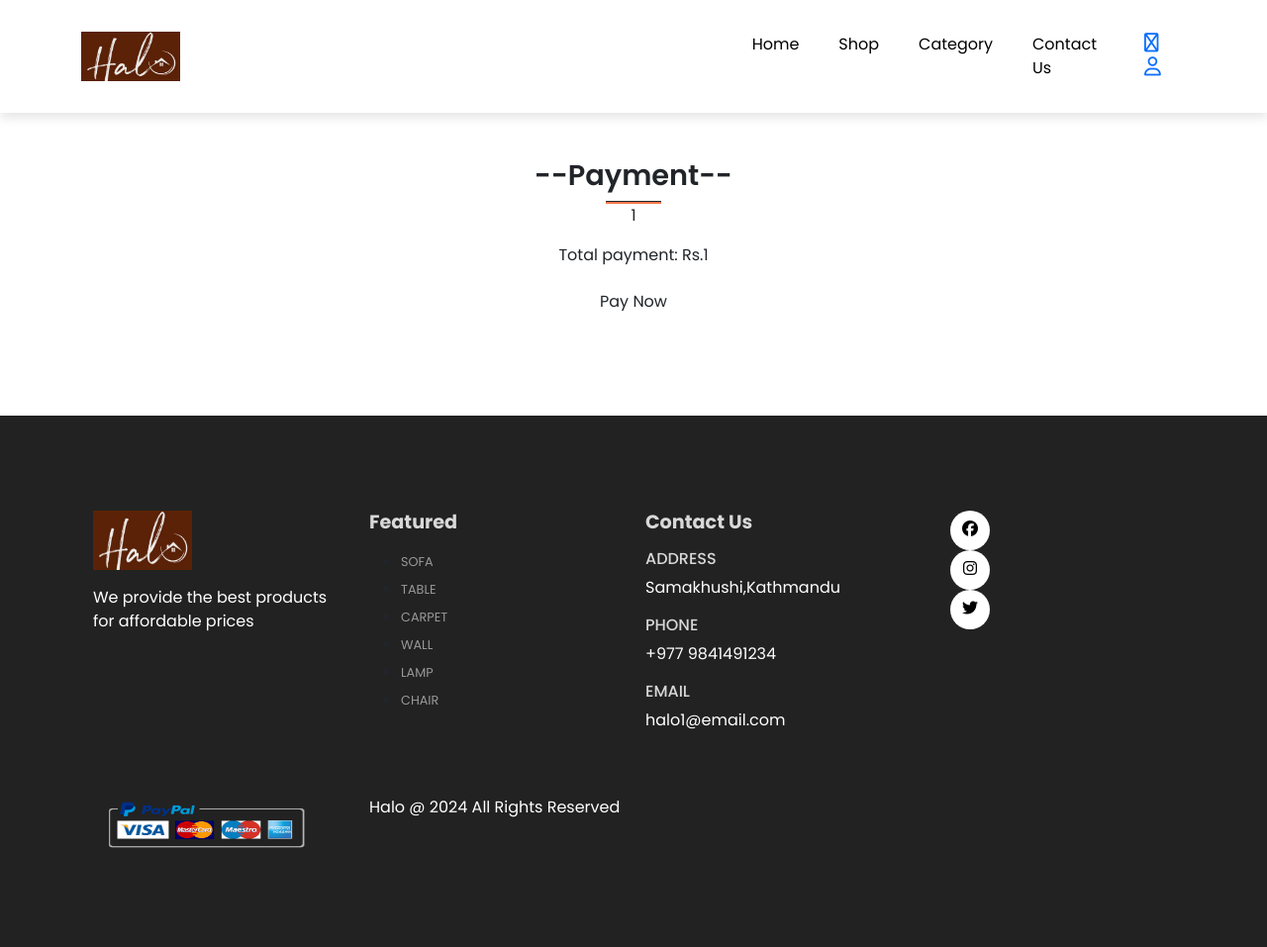
After one commit to SakshyamStha/furniture_store_ecommerce, a PHP site: page /payment.php?order_status=1 in a window 1280 px wide. The commit adds this page. Shown: the whole page at 99% size. Run offline with PHP 8.4, Linux system fonts and the light colour scheme; the visitor is signed in with stand-in values (Sample User, id 1).

Commit message:
added payment page

```diff
--- a/cart.php
+++ b/cart.php
@@ -78,7 +78,7 @@ calculateTotalCart();
 
 }
 else{
-    header('location: index.php');
+   // header('location: index.php');
 }
 
 
--- /dev/null
+++ b/payment.php
@@ -0,0 +1,151 @@
+<?php
+    session_start();
+
+?>
+<!DOCTYPE html>
+<html lang="en">
+<head>
+    <meta charset="UTF-8">
+    <meta name="viewport" content="width=device-width, initial-scale=1.0">
+    <title>Home</title>
+
+    <link href="https://cdn.jsdelivr.net/npm/bootstrap@5.3.3/dist/css/bootstrap.min.css" rel="stylesheet" integrity="sha384-QWTKZyjpPEjISv5WaRU9OFeRpok6YctnYmDr5pNlyT2bRjXh0JMhjY6hW+ALEwIH" crossorigin="anonymous">
+
+    <link rel="stylesheet" href="https://cdnjs.cloudflare.com/ajax/libs/font-awesome/6.5.2/css/all.min.css" integrity="sha512-SnH5WK+bZxgPHs44uWIX+LLJAJ9/2PkPKZ5QiAj6Ta86w+fsb2TkcmfRyVX3pBnMFcV7oQPJkl9QevSCWr3W6A==" crossorigin="anonymous" referrerpolicy="no-referrer" />
+
+    <link rel="stylesheet" href="assets/css/style.css">
+</head>
+<body>
+
+<nav class="navbar navbar-expand-lg navbar-light bg-white fixed-top">
+        <div class="container">
+          <img src="assets/imgs/logo1.jpg" height="50" width="100" alt="Logo">
+          <button class="navbar-toggler" type="button" data-bs-toggle="collapse" data-bs-target="#navbarSupportedContent" aria-controls="navbarSupportedContent" aria-expanded="false" aria-label="Toggle navigation">
+            <span class="navbar-toggler-icon"></span>
+          </button>
+          <div class="collapse navbar-collapse nav-btns" id="navbarSupportedContent">
+            <ul class="navbar-nav me-auto mb-2 mb-lg-0">
+
+              <li class="nav-item">
+                <a class="nav-link" href="index.php">Home</a>
+              </li>
+
+              <li class="nav-item">
+                <a class="nav-link" href="shop.php">Shop</a>
+              </li>
+
+              <li class="nav-item">
+                <a class="nav-link" href="index.php#Categories">Category</a>
+              </li>
+
+              <li class="nav-item">
+                <a class="nav-link" href="contact.php">Contact Us</a>
+              </li>
+
+              <li class="nav-item">
+                <a href="cart.php"><i class="fa-solid fa-cart-shopping"></i></a>
+                <a href="account.php"><i class="fa-solid fa-user"></i></a>
+              </li>
+
+
+
+          </div>
+        </div>
+</nav>
+
+
+      <!--Payment-->
+      <section class="my-5 py-5">
+        <div class="container text-center mt-3 pt-5">
+            <h2 class="form-weight-bold">
+                --Payment--
+            </h2>
+            <hr class="mx-auto">
+
+        </div>
+
+        <div class="mx-auto container text-center">
+            <p><?php echo $_GET['order_status']; ?></p>
+            <p>Total payment: Rs.<?php echo $_SESSION['total']; ?></p>
+            <input type="submit" class="btn btn-primaryw" value="Pay Now">
+        </div>
+
+      </section>
+
+
+
+
+
+       <!--footer-->
+       <footer class="mt-5 py-5">
+        <div class="row container mx-auto pt-5">
+          <div class="footer-one col-lg-3 col-md-6 col-sm-12">
+            <img src="assets/imgs/logo1.jpg" height="60px" width="100px" alt="">
+            <p class="pt-3">
+              We provide the best products for affordable prices
+            </p>
+          </div>
+
+          <div class="footer-one col-lg-3 col-md-6 col-sm-12">
+           <h5 class="pb-2">
+            Featured
+           </h5>
+           <ul class="text-uppercase">
+              <li><a href="">Sofa</a></li>
+              <li><a href="">Table</a></li>
+              <li><a href="">Carpet</a></li>
+              <li><a href="">Wall</a></li>
+              <li><a href="">Lamp</a></li>
+              <li><a href="">Chair</a></li>
+           </ul>
+          </div>
+
+          <div class="footer-one col-lg-3 col-md-6 col-sm-12">
+            <h5 class="pb-2">
+              Contact Us
+            </h5>
+            <div>
+              <h6 class="text-uppercase">Address</h6>
+              <p>Samakhushi,Kathmandu</p>
+            </div>
+            <div>
+              <h6 class="text-uppercase">Phone</h6>
+              <p>+977 9841491234</p>
+            </div>
+            <div>
+              <h6 class="text-uppercase">Email</h6>
+              <p>halo1@email.com</p>
+            </div>
+          </div>
+
+          <div class="footer-two col-lg-3 col-md-6 col-sm-12">
+            <div class="row container mx-auto">
+              <div class="col-lg-3 col-md-6 col-sm-12 mb-4">
+              <a href="#"><i class="fab fa-facebook"></i></a><br>
+              <a href="#"><i class="fab fa-instagram"></i></a><br>
+              <a href="#"><i class="fab fa-twitter"></i></a><br>
+              </div>
+            </div>
+          </div>
+
+        </div>
+
+        <div class="copyright mt-5">
+          <div class="row container mx-auto">
+            <div class="col-lg-3 col-md-6 col-sm-12 mb-4">
+              <img src="assets/imgs/payment.png" height="77%" width="88%"  alt="">
+            </div>
+            <div class="col-lg-3 col-md-6 col-sm-12 mb-4 text-nowrap mb-2">
+              <p>Halo @ 2024 All Rights Reserved</p>
+            </div>
+
+
+          </div>
+
+        </div>
+
+      </footer>
+
+    <script src="https://cdn.jsdelivr.net/npm/bootstrap@5.3.3/dist/js/bootstrap.bundle.min.js" integrity="sha384-YvpcrYf0tY3lHB60NNkmXc5s9fDVZLESaAA55NDzOxhy9GkcIdslK1eN7N6jIeHz" crossorigin="anonymous"></script>
+</body>
+</html>
```
Also changed, not shown: server/place_order.php (+16 -20 lines).
